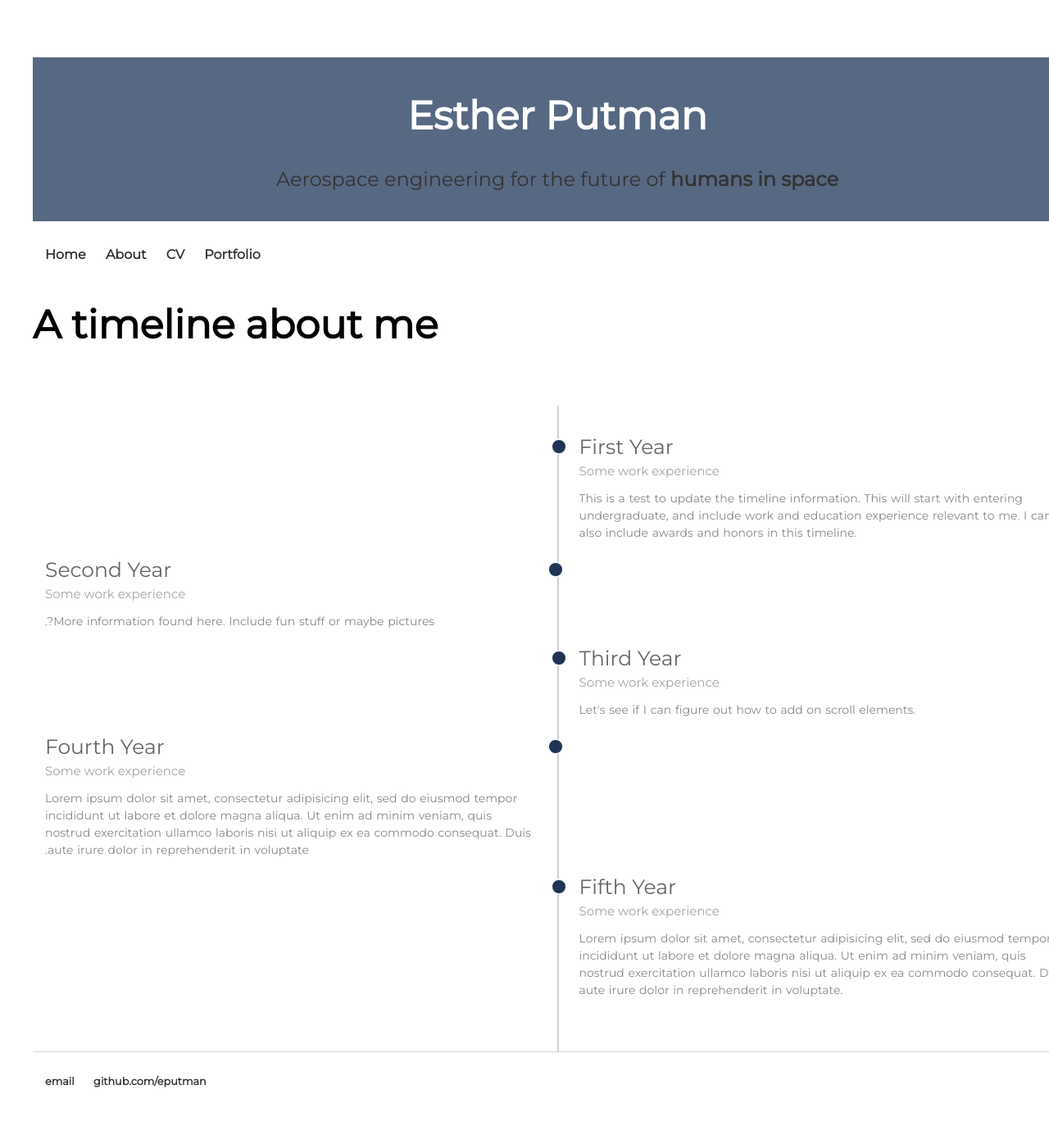
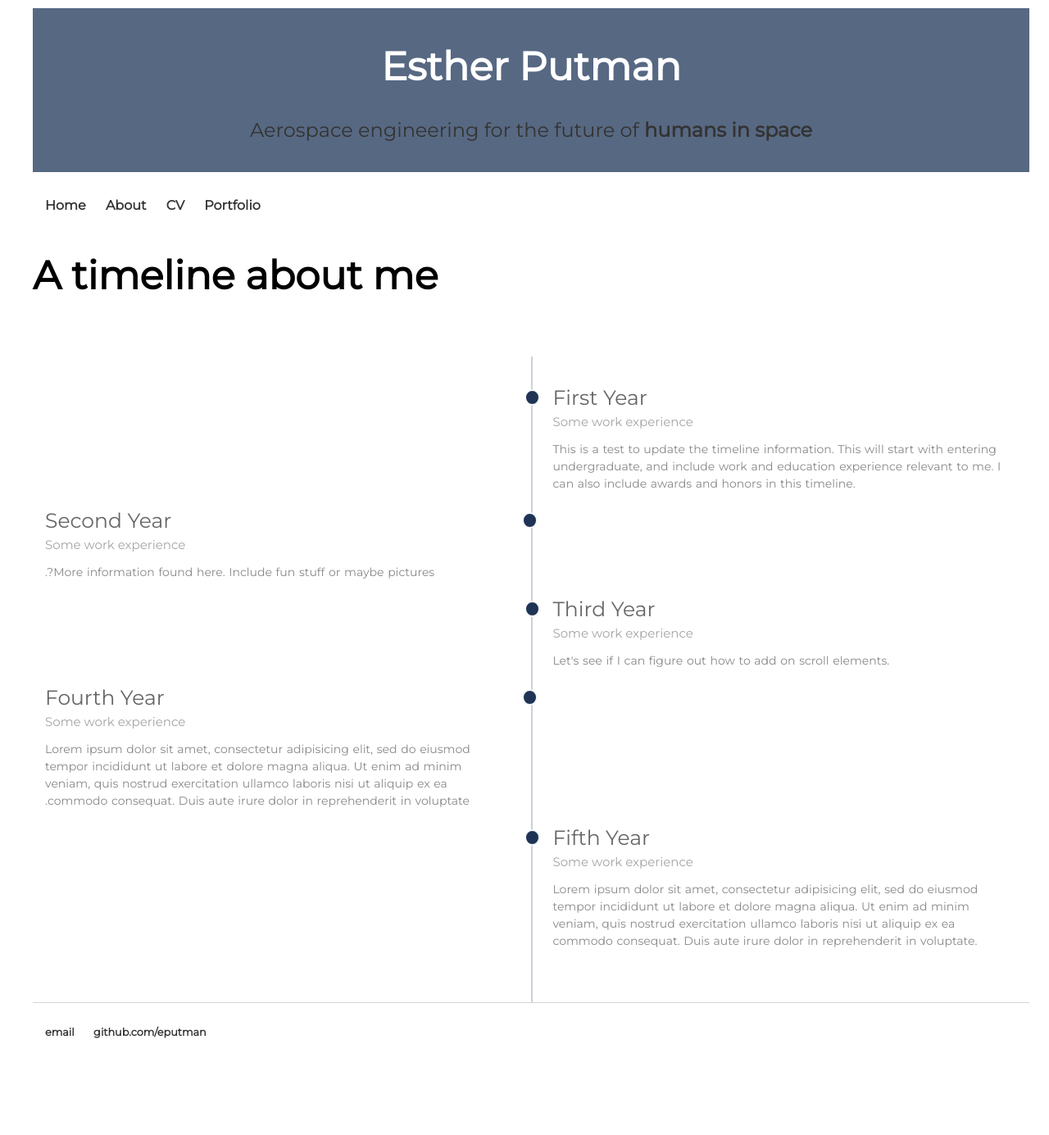
Before and after one commit to eputman/eputman.github.io, a Jekyll site: the page built from about/index.html, in a window 1280 px wide. Shown: the whole page at 82% size. Built offline with Jekyll 4.4.1, drawn with Linux system fonts in a browser that asks for light colours; after the commit the page ends 1325 px from its top, so only the background shows below that.

Commit message:
Update timeline.css

```diff
--- a/css/timeline.css
+++ b/css/timeline.css
@@ -8,9 +8,9 @@
   color: white;
 }
 body {
-    margin: 60px 30px 20px 30px;
+    margin: 0px 30px 20px 30px;
     padding: 10px 10px 10px 10px;
-    width: 100%;
+    width: 95%;
 }
 nav ul, footer ul {
     font-family: 'Montserrat', sans-serif;
```
